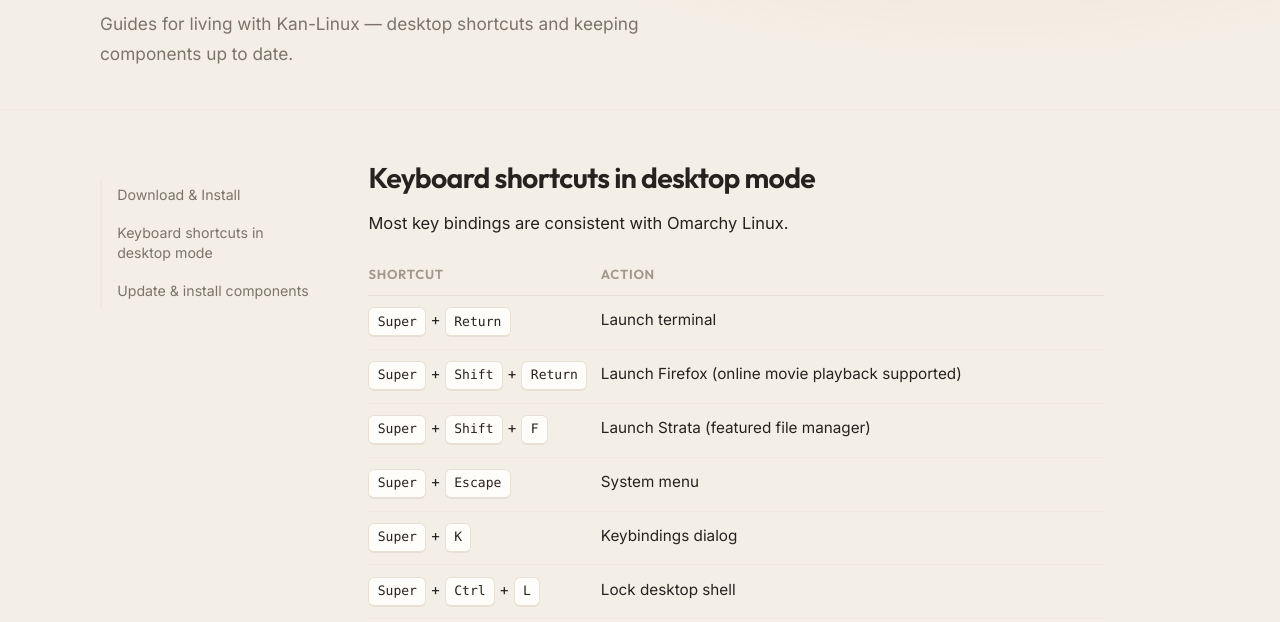
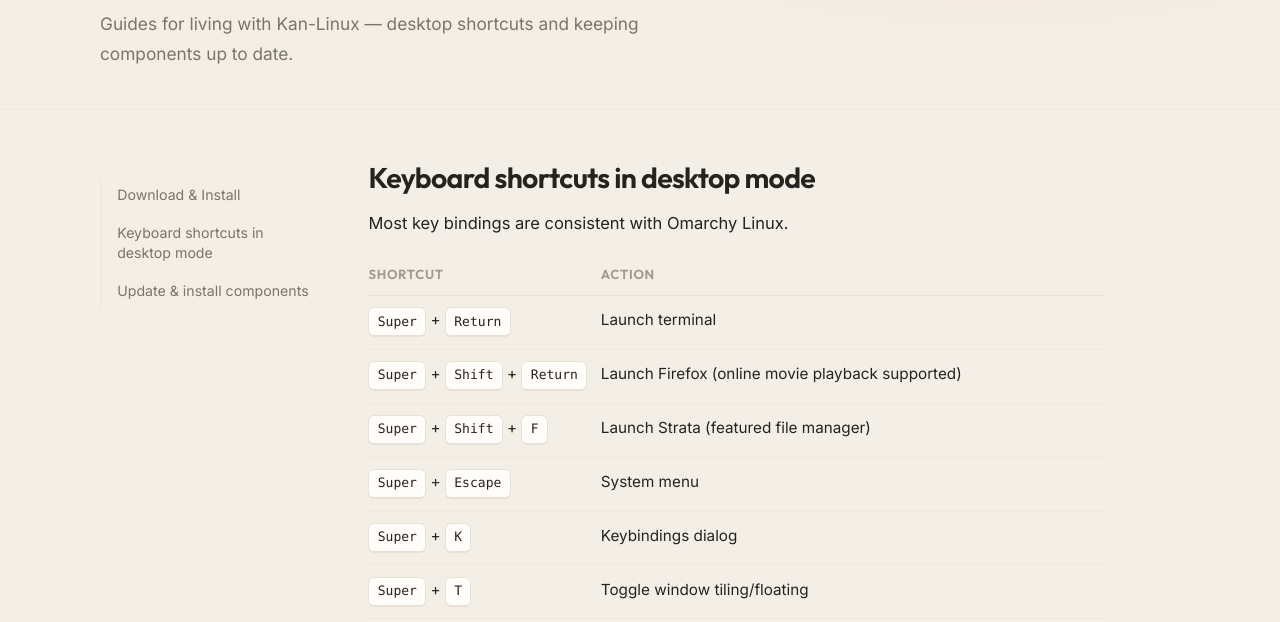
Before and after one commit to kan-linux/kan-linux.github.io, a plain HTML site: page docs.html in a window 1280 px wide. Shown: the part 178-800 px from the top of the page. Drawn offline with Linux system fonts and the light colour scheme.

```diff
--- a/docs.html
+++ b/docs.html
@@ -68,6 +68,7 @@
             <tr><td><kbd>Super</kbd> + <kbd>Shift</kbd> + <kbd>F</kbd></td><td>Launch Strata (featured file manager)</td></tr>
             <tr><td><kbd>Super</kbd> + <kbd>Escape</kbd></td><td>System menu</td></tr>
             <tr><td><kbd>Super</kbd> + <kbd>K</kbd></td><td>Keybindings dialog</td></tr>
+            <tr><td><kbd>Super</kbd> + <kbd>T</kbd></td><td>Toggle window tiling/floating</td></tr>
             <tr><td><kbd>Super</kbd> + <kbd>Ctrl</kbd> + <kbd>L</kbd></td><td>Lock desktop shell</td></tr>
             <tr><td><kbd>Super</kbd> + <kbd>Alt</kbd> + <kbd>F</kbd></td><td>Maximize window</td></tr>
             <tr><td><kbd>Super</kbd> + <kbd>Shift</kbd> + <kbd>Space</kbd></td><td>Toggle top toolbar visibility</td></tr>
```
